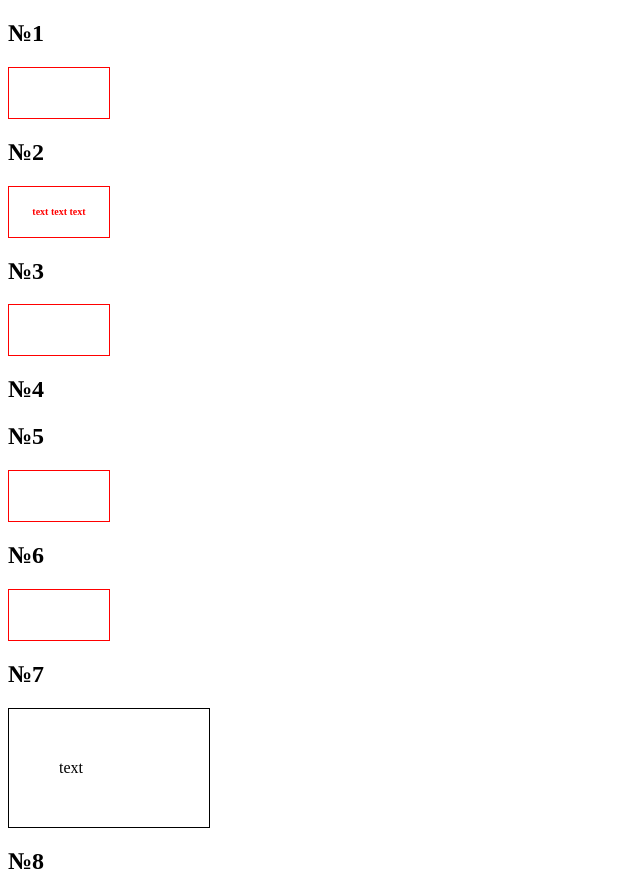
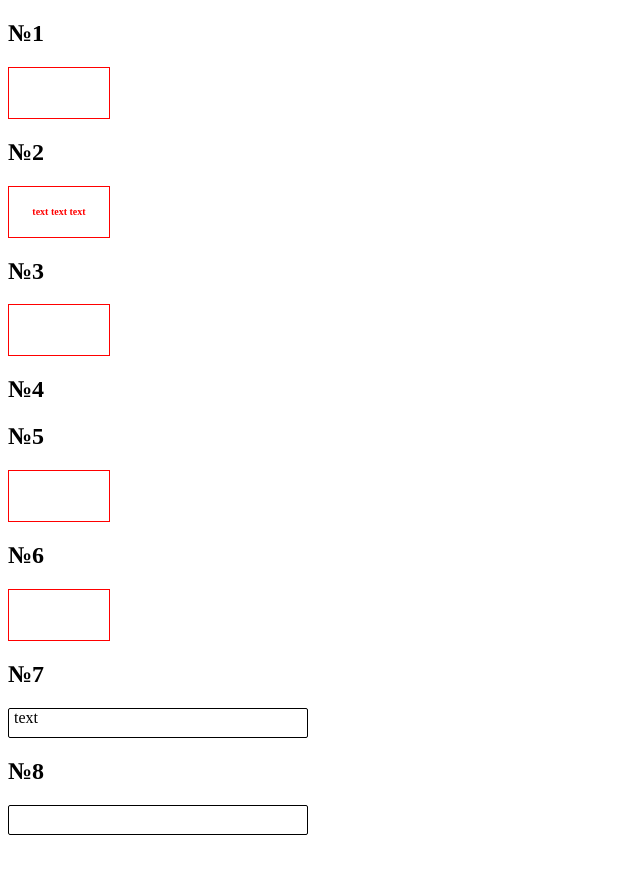
Before and after one commit to OlesaMin18/A, a plain HTML site: page efect1/index.html in a window 1280 px wide. Shown: the whole page, without its empty margins (0-640 px from the left). After the commit the page ends 843 px from the top, so only its background shows below. Drawn offline with Linux system fonts and the light colour scheme.

Commit message:
Точка преобразования трансформаций

```diff
--- a/efect1/style.css
+++ b/efect1/style.css
@@ -59,13 +59,32 @@
     width: 400px;
 }
 #elem7{
-    width: 100px;
-    padding: 50px;
+    width: 300px;
+    height: 30px;
+    padding: 0 5px;
     border: 1px solid black;
+    border-radius: 2px;
+    box-sizing: border-box;
+    transition: all 1s ease-out;
+}
+#elem7:focus{
+    width: 500px;
+    border:1px solid blue;
+    color: blue;
     outline: none;
-    transition: 1s
 }
-#elem7:hover{
+#elem8{
     width: 300px;
-    border-color: blue;
+    height: 30px;
+    padding: 0 5px;
+    border: 1px solid black;
+    border-radius: 2px;
+    box-sizing: border-box;
+    transition: all 1s ease-out;
 }
+#elem8:focus{
+    border:1px solid blue;
+    box-shadow: 0 0 5px blue;
+    color: blue;
+    outline: none;
+}
```
